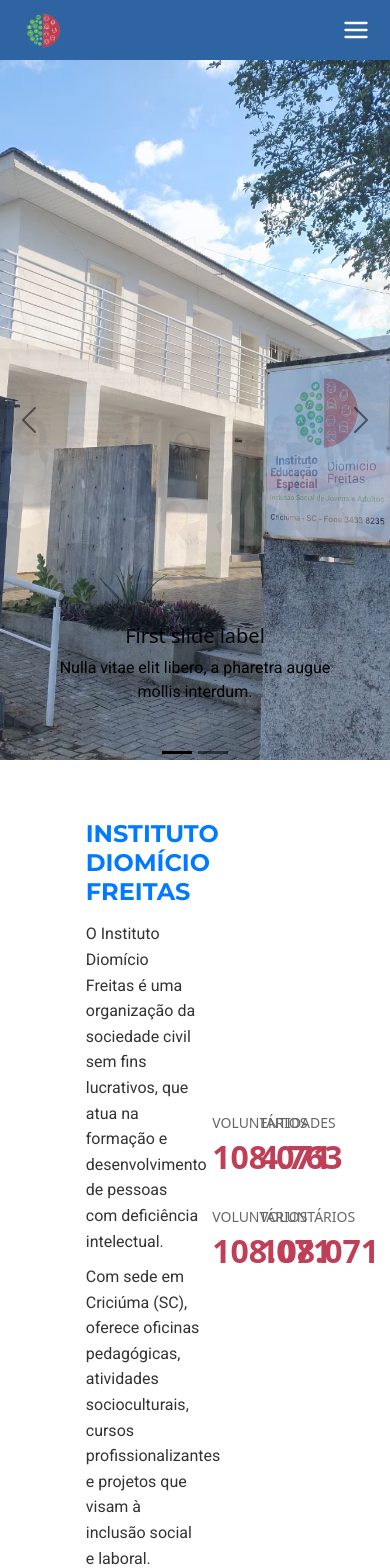
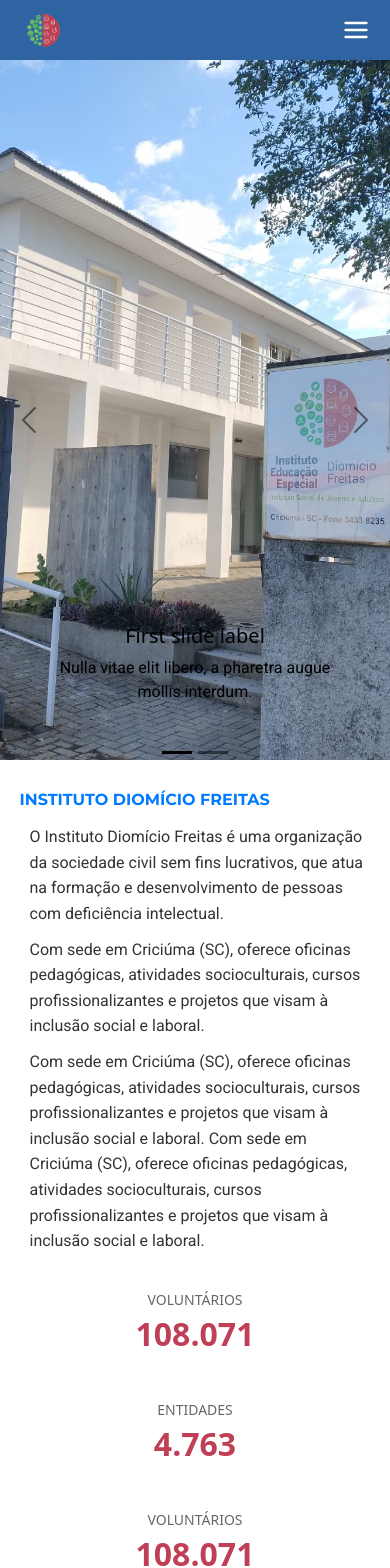
Before and after one commit to MarxWesley/projeto_extensao_III, a React (Create React App) app: page / in a window 390 px wide. Shown: the top 1568 px of the page. Built offline with nearby package versions, Linux system fonts and the light colour scheme.

Commit message:
ajuste responsividade

```diff
--- a/src/components/DataSection/DataSection.module.css
+++ b/src/components/DataSection/DataSection.module.css
@@ -1,9 +1,3 @@
-.dataItem {
-    width: 48%;
-    text-align: center;
-    margin-bottom: 20px;
-}
-
 .number {
     font-size: 32px;
     font-weight: bold;
@@ -16,3 +10,30 @@
     color: #666;
     margin-top: 5px;
 }
+
+.dataItem {
+    flex:  45%; /* ocupa 45% da largura com flex-wrap */
+    text-align: center;
+    margin-bottom: 20px;
+    min-width: 140px; /* Evita quebra feia */
+}
+
+@media (max-width: 768px) {
+    .dataItem {
+        flex: none;
+        width: 100%;
+    }
+}
+
+.number {
+    font-size: 32px;
+    font-weight: bold;
+    color: var(--vermelho);
+}
+
+.label {
+    display: block;
+    font-size: 14px;
+    color: #666;
+    margin-top: 5px;
+}
--- a/src/components/Section/Section.jsx
+++ b/src/components/Section/Section.jsx
@@ -12,7 +12,11 @@
     {
       id: 2,
       p: "Com sede em Criciúma (SC), oferece oficinas pedagógicas, atividades socioculturais, cursos profissionalizantes e projetos que visam à inclusão social e laboral."
-    }
+    },
+    {
+      id: 3,
+      p: "Com sede em Criciúma (SC), oferece oficinas pedagógicas, atividades socioculturais, cursos profissionalizantes e projetos que visam à inclusão social e laboral. Com sede em Criciúma (SC), oferece oficinas pedagógicas, atividades socioculturais, cursos profissionalizantes e projetos que visam à inclusão social e laboral."
+    },
   ]
 
   return (
--- a/src/components/Section/Section.module.css
+++ b/src/components/Section/Section.module.css
@@ -31,13 +31,15 @@
     color: #333;
     line-height: 1.6;
     margin-bottom: 10px;
+    margin-left: 10px;
   }
 
   .dataSection {
-    width: 40%;
     display: flex;
     flex-wrap: wrap;
-    justify-content: space-between;
+    gap: 16px;
+    justify-content: space-evenly;
+    grid-column: span 2; /* Para que fique ao lado do texto em telas médias+ */
   }
 
   .impactPhrase {
@@ -47,3 +49,29 @@
     font-weight: bold;
     margin-top: 40px;
   }
+
+  @media (max-width: 768px) {
+    .container {
+      display: grid;
+      max-width: 1200px;
+      width: 100%;
+      grid-template-columns: 1fr; /* Só uma coluna */
+      padding: 0;
+    }
+
+    .textSection h2 {
+      font-size: 1em;
+    }
+
+    .textSection {
+      order: 1; /* Aparece primeiro */
+      margin-top: 10px;
+      margin-left: 5%;
+      width: 350px;
+    }
+
+    .dataSection {
+      order: 2; /* Aparece abaixo do texto */
+      margin-top: 20px;
+    }
+  }
```
